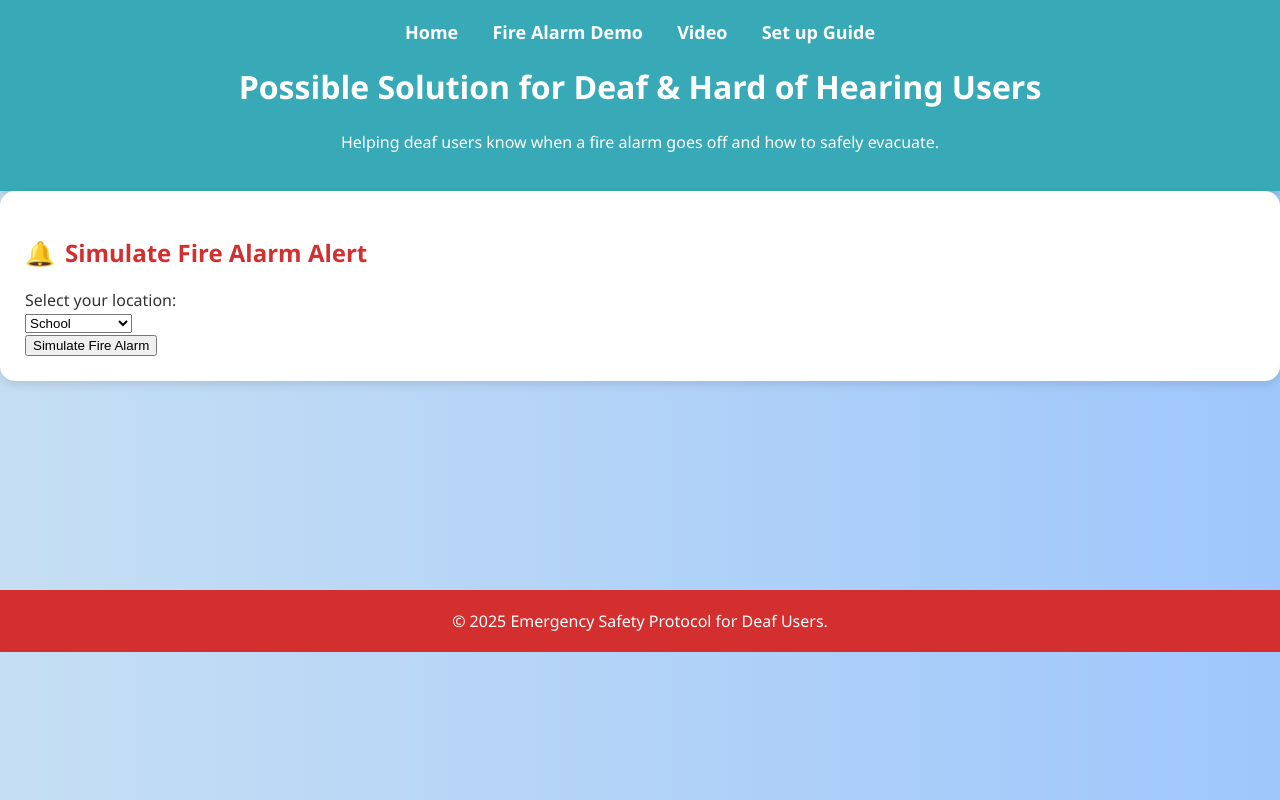
After one commit to geWhelan992/emergency-assistive-tech, a Flask app: page /demo in a window 1280 px wide. The commit adds this page. Run offline with Flask 3, Linux system fonts and the light colour scheme.

```diff
--- a/app.py
+++ b/app.py
@@ -3,12 +3,12 @@ from flask import Flask, render_template
 app = Flask(__name__)
 
 @app.route("/")
-def home():
-    return render_template("homePages.html")
+def index_page():
+    return render_template("index_page.html")
 
-@app.route("/index")
-def index_page():
-    return render_template("indexPage.html")
+@app.route("/demo")
+def demo_page():
+    return render_template("demoPage.html")
 
 @app.route("/intercom")
 def intercom_page():
--- /dev/null
+++ b/templates/demoPage.html
@@ -0,0 +1,151 @@
+<!DOCTYPE html>
+<html lang="en">
+<head>
+  <meta charset="UTF-8" />
+  <meta name="viewport" content="width=device-width, initial-scale=1" />
+  <title>Fire Alarm Alert for Deaf Users</title>
+  <style>
+    body {
+            margin: 0;
+            font-family: 'Segoe UI', Tahoma, Geneva, Verdana, sans-serif;
+            background: linear-gradient(to right, #c5def3, #9fc7fc);
+            color: #333;
+        }
+
+        header {
+            background-color: #37a9b7;
+            color: white;
+            padding: 20px 0;
+            text-align: center;
+            box-shadow: 0 4px 6px rgba(0,0,0,0.1);
+        }
+
+        .topnav {
+            margin-bottom: 10px;
+        }
+
+        .topnav a {
+            color: white;
+            margin: 0 15px;
+            text-decoration: none;
+            font-weight: bold;
+            font-size: 18px;
+        }
+
+        .topnav a:hover {
+            text-decoration: underline;
+        }
+
+        main {
+            padding: 40px 20px;
+            max-width: 900px;
+            margin: auto;
+        }
+
+        section {
+            background-color: white;
+            padding: 25px;
+            margin-bottom: 25px;
+            border-radius: 15px;
+            box-shadow: 0 4px 10px rgba(0,0,0,0.1);
+            transition: transform 0.2s;
+        }
+
+        section:hover {
+            transform: translateY(-5px);
+        }
+
+        section h2 {
+            color: #d32f2f;
+            display: flex;
+            align-items: center;
+        }
+
+        section h2::before {
+            content: "🔔";
+            margin-right: 10px;
+        }
+
+        ol, ul {
+            margin-left: 20px;
+        }
+
+        footer {
+            background-color: #d32f2f;
+            color: white;
+            text-align: center;
+            padding: 20px 0;
+            margin-top: 30px;
+        }
+
+
+        p, li {
+            font-size: 16px;
+            line-height: 1.6;
+        }
+
+    </style>
+</head>
+<body>
+    <header>
+            <!-- The menu tab  -->
+        <div class="topnav">
+            <a href="{{ url_for('index_page') }}">Home</a>
+            <a href="{{ url_for('demo_page') }}">Fire Alarm Demo</a>
+            <a href="{{ url_for('intercom_page') }}">Video</a>
+            <a href="{{ url_for('instruction_page') }}">Set up Guide</a>
+        </div>
+
+    <h1>Possible Solution for Deaf & Hard of Hearing Users</h1>
+    <p>Helping deaf users know when a fire alarm goes off and how to safely evacuate.</p>
+  </header>
+
+  <section>
+    <h2>Simulate Fire Alarm Alert</h2>
+    <label for="location-select">Select your location:</label><br />
+    <select id="location-select">
+      <option value="School">School</option>
+      <option value="Office">Office</option>
+      <option value="Airport">Airport</option>
+      <option value="Shopping Mall">Shopping Mall</option>
+    </select><br />
+    <button id="simulate-btn">Simulate Fire Alarm</button>
+
+    <div id="alert-message"></div>
+  </section>
+
+  <audio id="alarm-sound">
+  <source src="{{ url_for('static', filename='firealarm.mp3') }}" type="audio/mpeg">
+</audio>
+
+  <script>
+    const instructions = {
+      School: "Fire alarm detected! Use the nearest hallway exit and gather at the football field.",
+      Office: "Fire alarm detected! Exit using the back stairwell and wait at the car park for headcount.",
+      Airport: "Fire alarm detected! Follow illuminated emergency exits and await airline staff instructions.",
+      "Shopping Mall": "Fire alarm detected! Use the green emergency signs and go to the main parking area."
+    };
+
+    const alarmSound = document.getElementById("alarm-sound");
+
+    document.getElementById("simulate-btn").addEventListener("click", () => {
+      const location = document.getElementById("location-select").value;
+      const alertDiv = document.getElementById("alert-message");
+
+      alertDiv.style.display = "block";
+      alertDiv.textContent = instructions[location];
+
+      //play fire alarm sound
+      alarmSound.currentTime = 0;
+      alarmSound.play();
+
+    });
+  </script>
+
+  <br><br><br><br><br><br><br>
+      <!-- Footer -->
+    <footer>
+        &copy; 2025 Emergency Safety Protocol for Deaf Users.
+    </footer>
+</body>
+</html>
```
Also changed, not shown: templates/homePages.html (+6 -6 lines), templates/indexPage.html (+57 -45 lines), templates/instructionPage.html (+6 -6 lines), templates/intercom.html (+6 -6 lines).
